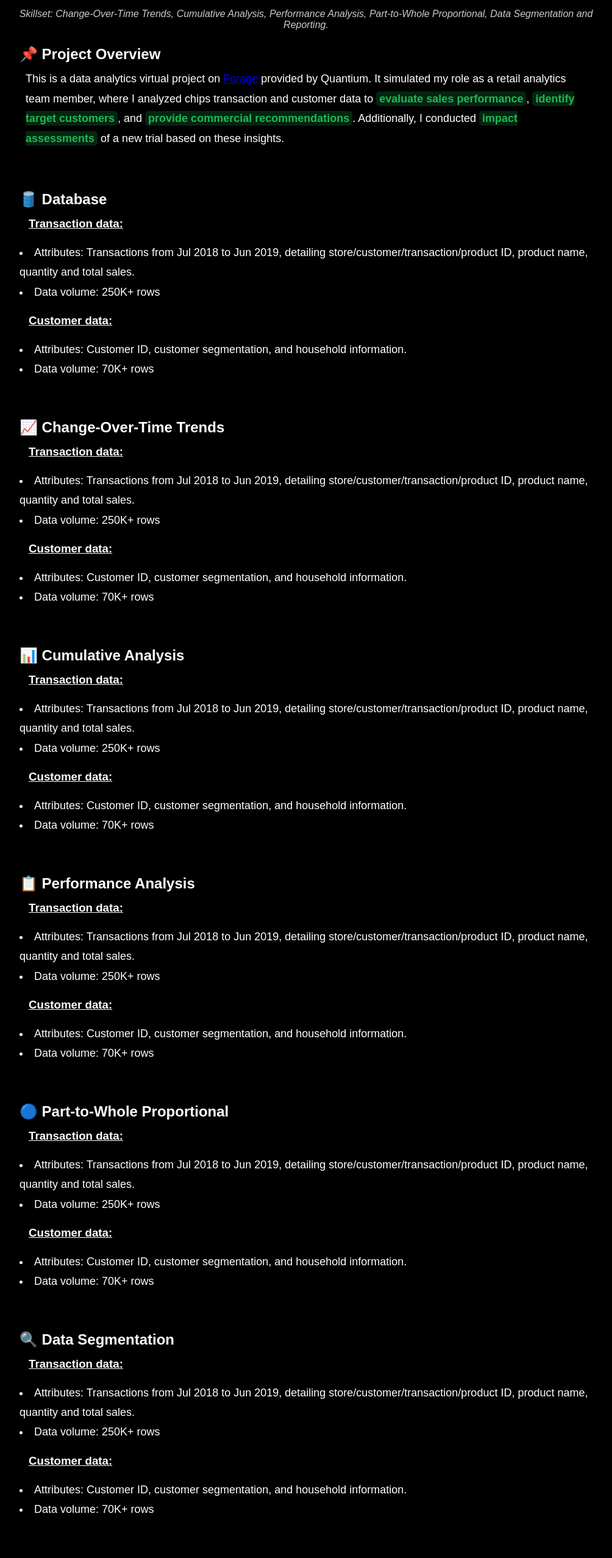
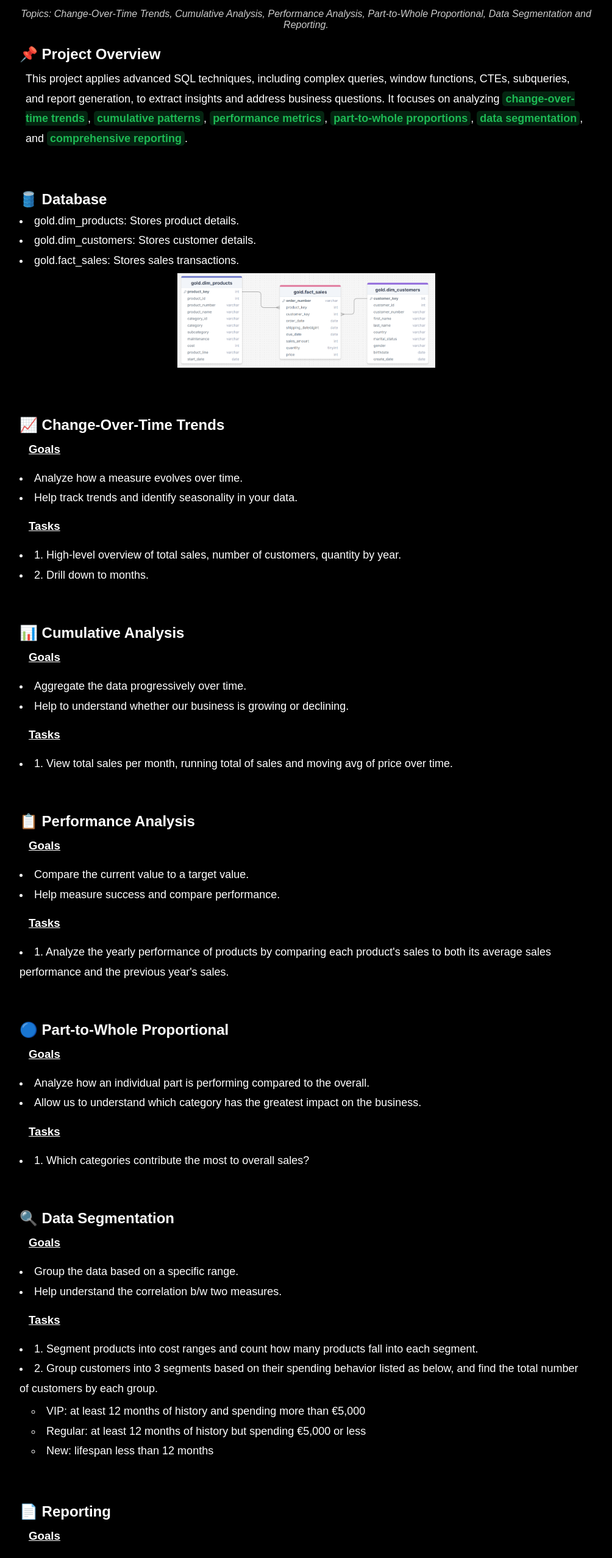
Before and after one commit to yanrui-w/yanrui-portfolio, a plain HTML site: page projects/proj2.html in a window 1280 px wide. Shown: the part 163-2718 px from the top of the page at 61% size, without its empty margins (138-1142 px from the left). Drawn offline with Linux system fonts and the light colour scheme.

Commit message:
edit on project file

```diff
--- a/projects/proj2.html
+++ b/projects/proj2.html
@@ -23,108 +23,152 @@
 <div class="content-area">
 <div class="container">
     <h1 class="project-title">Advanced SQL Analysis on Customers and Products</h1>
-    <p class="project-subtitle"><em>Skillset: Change-Over-Time Trends, Cumulative Analysis, Performance Analysis, Part-to-Whole Proportional, Data Segmentation and Reporting.</em></p>
+    <p class="project-subtitle"><em>Topics: Change-Over-Time Trends, Cumulative Analysis, Performance Analysis, Part-to-Whole Proportional, Data Segmentation and Reporting.</em></p>
 
     <div class="project-section" id="overview">
         <h2>📌 Project Overview</h2>
-        <p>This is a data analytics virtual project on <a href="https://www.theforage.com/" target="_blank">Forage</a> provided by Quantium. It simulated my role as a retail analytics team member, where I analyzed chips transaction and customer data to <span class="highlight-text-1">evaluate sales performance</span>, <span class="highlight-text-1">identify target customers</span>, and <span class="highlight-text-1">provide commercial recommendations</span>. Additionally, I conducted <span class="highlight-text-1">impact assessments</span> of a new trial based on these insights.</p>
+        <p>This project applies advanced SQL techniques, including complex queries, window functions, CTEs, subqueries, and report generation, to extract insights and address business questions. It focuses on analyzing <span class="highlight-text-1">change-over-time trends</span>, <span class="highlight-text-1">cumulative patterns</span>, <span class="highlight-text-1">performance metrics</span>, <span class="highlight-text-1">part-to-whole proportions</span>, <span class="highlight-text-1">data segmentation</span>, and <span class="highlight-text-1">comprehensive reporting</span>.</p>
     </div>
 
     <div class="project-section" id="objectives">
         <h2>🛢️ Database</h2>
-        <h3>Transaction data:</h3>
         <ul>
-            <li>Attributes: Transactions from Jul 2018 to Jun 2019, detailing store/customer/transaction/product ID, product name, quantity and total sales.</li>
-            <li>Data volume: 250K+ rows</li>
+            <li>gold.dim_products: Stores product details.</li>
+            <li>gold.dim_customers: Stores customer details.</li>
+            <li>gold.fact_sales: Stores sales transactions.</li>
         </ul>
-        <h3>Customer data:</h3>
-        <ul>
-            <li>Attributes: Customer ID, customer segmentation, and household information.</li>
-            <li>Data volume: 70K+ rows</li>
-        </ul>
+        <div class="image-container">
+            <img src="images/proj2-1.png">
+        </div>
     </div>
 
     <div class="project-section" id="workflow">
         <h2>📈 Change-Over-Time Trends</h2>
-        <h3>Transaction data:</h3>
+        <h3>Goals</h3>
         <ul>
-            <li>Attributes: Transactions from Jul 2018 to Jun 2019, detailing store/customer/transaction/product ID, product name, quantity and total sales.</li>
-            <li>Data volume: 250K+ rows</li>
+            <li>Analyze how a measure evolves over time.</li>
+            <li>Help track trends and identify seasonality in your data.</li>
         </ul>
-        <h3>Customer data:</h3>
+        <h3>Tasks</h3>
         <ul>
-            <li>Attributes: Customer ID, customer segmentation, and household information.</li>
-            <li>Data volume: 70K+ rows</li>
+            <li>1. High-level overview of total sales, number of customers, quantity by year.</li>
+            <li>2. Drill down to months.</li>
         </ul>
     </div>
 
     <div class="project-section" id="data">
         <h2>📊 Cumulative Analysis</h2>
-        <h3>Transaction data:</h3>
+        <h3>Goals</h3>
         <ul>
-            <li>Attributes: Transactions from Jul 2018 to Jun 2019, detailing store/customer/transaction/product ID, product name, quantity and total sales.</li>
-            <li>Data volume: 250K+ rows</li>
+            <li>Aggregate the data progressively over time.</li>
+            <li>Help to understand whether our business is growing or declining.</li>
         </ul>
-        <h3>Customer data:</h3>
+        <h3>Tasks</h3>
         <ul>
-            <li>Attributes: Customer ID, customer segmentation, and household information.</li>
-            <li>Data volume: 70K+ rows</li>
+            <li>1. View total sales per month, running total of sales and moving avg of price over time.</li>
         </ul>
     </div>
 
     <div class="project-section" id="behavioral">
         <h2>📋 Performance Analysis</h2>
-        <h3>Transaction data:</h3>
+        <h3>Goals</h3>
         <ul>
-            <li>Attributes: Transactions from Jul 2018 to Jun 2019, detailing store/customer/transaction/product ID, product name, quantity and total sales.</li>
-            <li>Data volume: 250K+ rows</li>
+            <li>Compare the current value to a target value.</li>
+            <li>Help measure success and compare performance.</li>
         </ul>
-        <h3>Customer data:</h3>
+        <h3>Tasks</h3>
         <ul>
-            <li>Attributes: Customer ID, customer segmentation, and household information.</li>
-            <li>Data volume: 70K+ rows</li>
+            <li>1. Analyze the yearly performance of products by comparing each product's sales to both its average sales performance and the previous year's sales.</li>
         </ul>
     </div>
 
     <div class="project-section" id="anomaly">
         <h2>🔵 Part-to-Whole Proportional</h2>
-        <h3>Transaction data:</h3>
+        <h3>Goals</h3>
         <ul>
-            <li>Attributes: Transactions from Jul 2018 to Jun 2019, detailing store/customer/transaction/product ID, product name, quantity and total sales.</li>
-            <li>Data volume: 250K+ rows</li>
+            <li>Analyze how an individual part is performing compared to the overall.</li>
+            <li>Allow us to understand which category has the greatest impact on the business.</li>
         </ul>
-        <h3>Customer data:</h3>
+        <h3>Tasks</h3>
         <ul>
-            <li>Attributes: Customer ID, customer segmentation, and household information.</li>
-            <li>Data volume: 70K+ rows</li>
+            <li>1. Which categories contribute the most to overall sales?</li>
         </ul>
     </div>
 
     <div class="project-section" id="anomaly">
         <h2>🔍 Data Segmentation</h2>
-        <h3>Transaction data:</h3>
+        <h3>Goals</h3>
         <ul>
-            <li>Attributes: Transactions from Jul 2018 to Jun 2019, detailing store/customer/transaction/product ID, product name, quantity and total sales.</li>
-            <li>Data volume: 250K+ rows</li>
+            <li>Group the data based on a specific range.</li>
+            <li>Help understand the correlation b/w two measures.</li>
         </ul>
-        <h3>Customer data:</h3>
+        <h3>Tasks</h3>
         <ul>
-            <li>Attributes: Customer ID, customer segmentation, and household information.</li>
-            <li>Data volume: 70K+ rows</li>
+            <li>1. Segment products into cost ranges and count how many products fall into each segment.</li>
+            <li>2. Group customers into 3 segments based on their spending behavior listed as below, and find the total number of customers by each group.</li>
+            <ul>
+                <li>VIP: at least 12 months of history and spending more than €5,000</li>
+                <li>Regular: at least 12 months of history but spending €5,000 or less</li>
+                <li>New: lifespan less than 12 months</li>
+            </ul>
         </ul>
     </div>
 
     <div class="project-section" id="anomaly">
         <h2>📄 Reporting</h2>
-        <h3>Transaction data:</h3>
+        <h3>Goals</h3>
         <ul>
-            <li>Attributes: Transactions from Jul 2018 to Jun 2019, detailing store/customer/transaction/product ID, product name, quantity and total sales.</li>
-            <li>Data volume: 250K+ rows</li>
+            <li>Collect different types of explorations and analysis.</li>
+            <li>Help stakeholders to have insights into one object and make great decision-making.</li>
         </ul>
-        <h3>Customer data:</h3>
+        <h3>Tasks</h3>
         <ul>
-            <li>Attributes: Customer ID, customer segmentation, and household information.</li>
-            <li>Data volume: 70K+ rows</li>
+            <li>1. Customer Report</li>
+            <ul>
+                <li>Purpose: This report consolidates key customer metrics and behaviors.</li>
+                <li>Highlights:</li>
+                <ul>
+                    <li>Gathers essential fields such as names, ages, and transaction details.</li>
+                    <li>Segments customers into categories (VIP, Regular, New) and age groups.</li>
+                    <li>Aggregates customer-level metrics:</li>
+                    <ul>
+                        <li>total orders</li>
+                        <li>total sales</li>
+                        <li>total quantity purchased</li>
+                        <li>total products</li>
+                        <li>lifespan (in months)</li>
+                    </ul>
+                    <li>Calculates valuable KPIs:</li>
+                    <ul>
+                        <li>recency (months since last order)</li>
+                        <li>average order value (AOV)</li>
+                        <li>average monthly spend</li>
+                    </ul>
+                </ul>
+            </ul>
+            <li>2. Product Report</li>
+            <ul>
+                <li>Purpose: This report consolidates key product metrics and behaviors.</li>
+                <li>Highlights:</li>
+                <ul>
+                    <li>Gathers essential fields such as product name, category, subcategory, and cost.</li>
+                    <li>Segments products by revenue to identify High-Performers, Mid-Range, or Low-Performers.</li>
+                    <li>Aggregates product-level metrics:</li>
+                    <ul>
+                        <li>total orders</li>
+                        <li>total sales</li>
+                        <li>total quantity sold</li>
+                        <li>total customers (unique)</li>
+                        <li>lifespan (in months)</li>
+                    </ul>
+                    <li>Calculates valuable KPIs:</li>
+                    <ul>
+                        <li>recency (months since last sale)</li>
+                        <li>average order revenue (AOR)</li>
+                        <li>average monthly revenue</li>
+                    </ul>
+                </ul>
+            </ul>
         </ul>
     </div>
 
```
Also changed, not shown: index.html (+9 -5 lines), projects/proj1.html (+1 -1 lines), projects/images/proj2-1.png (added).
